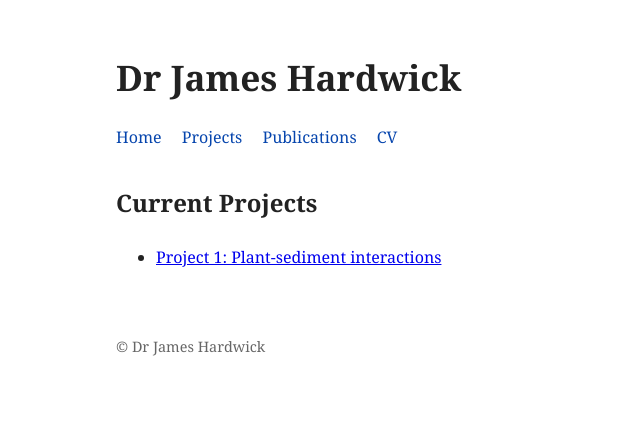
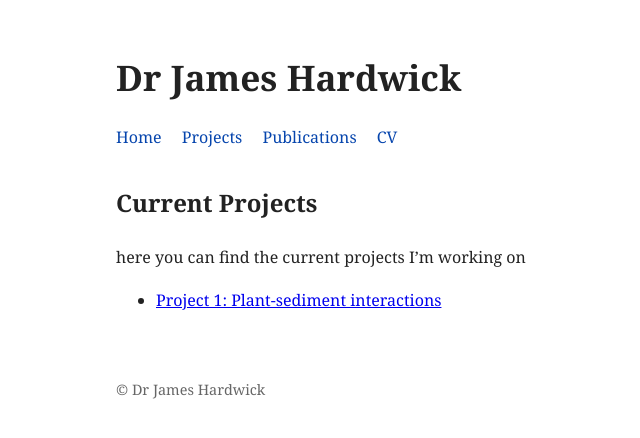
Before and after one commit to ja-hardwick/ja-hardwick.github.io, a Jekyll site: the page built from projects.md, in a window 1280 px wide. Shown: the top 438 px of the page, without its empty margins (124-764 px from the left). Built offline with Jekyll 4.4.1, drawn with Linux system fonts in a browser that asks for light colours.

Commit message:
Update projects.md

```diff
--- a/projects.md
+++ b/projects.md
@@ -6,4 +6,5 @@ permalink: /projects/
 
 ## Current Projects
 
+here you can find the current projects I'm working on
 - [Project 1: Plant-sediment interactions](/projects/project1/)
```
